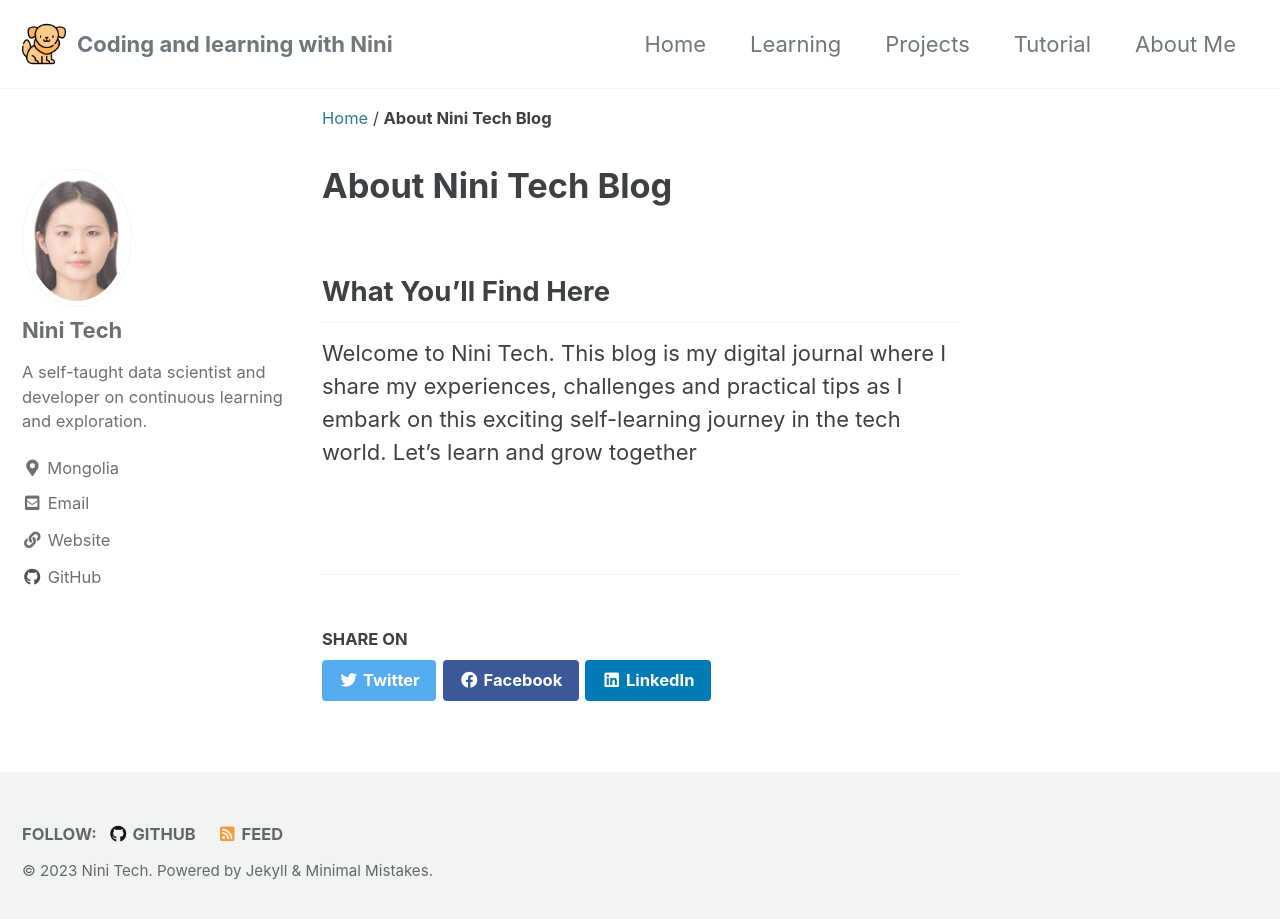
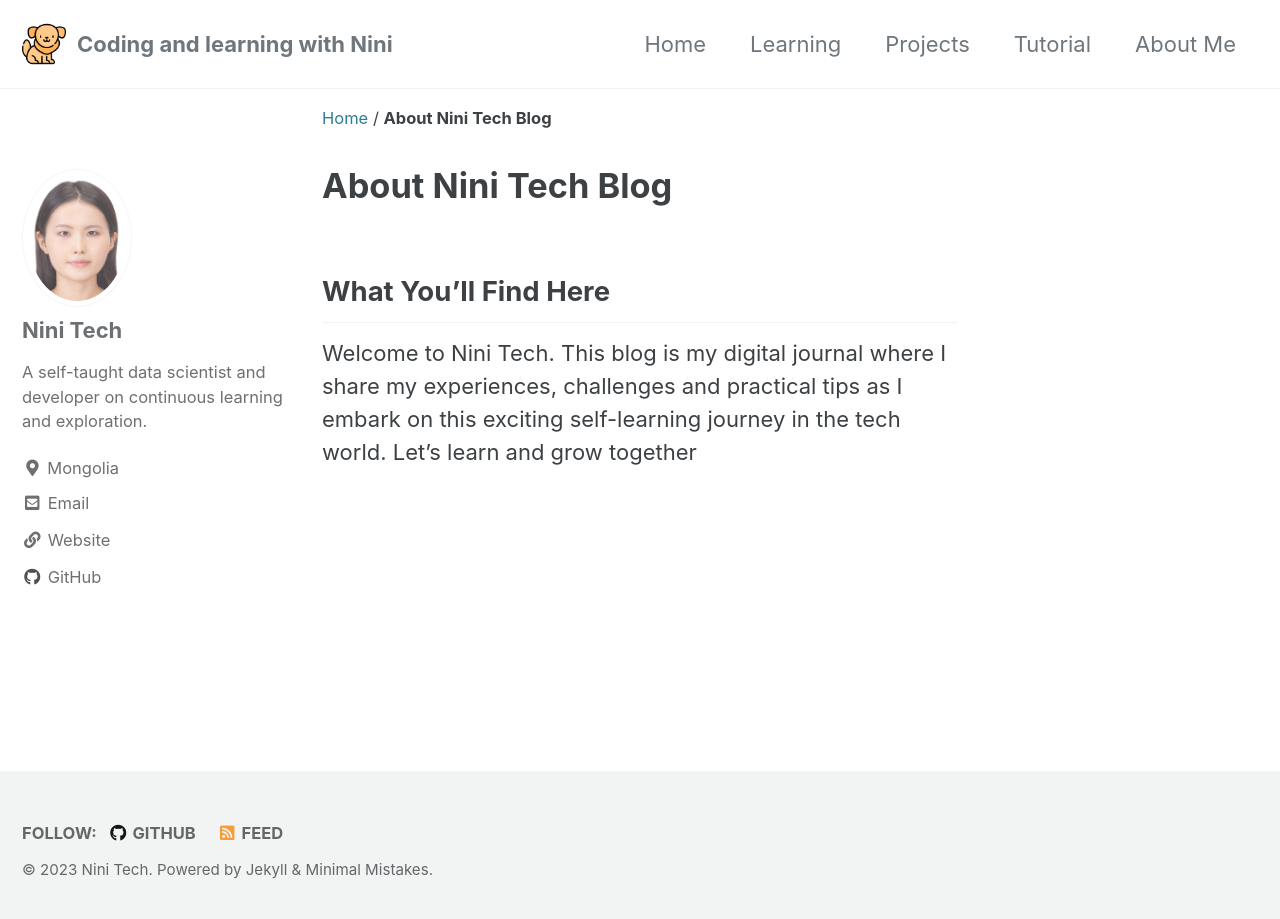
Before and after one commit to nini-dev98/nini-dev98.github.io, a Jekyll site: the page built from _pages/about.md, in a window 1280 px wide and 926 px high. Shown: the top 919 px of the window. Built offline with Jekyll 4.4.1, drawn with Linux system fonts in a browser that asks for light colours; cached includes are drawn as plain includes; some of the changed lines change nothing that is shown.

Commit message:
Turned off share on on the pages

```diff
--- a/_config.yml
+++ b/_config.yml
@@ -299,5 +299,5 @@ defaults:
       author_profile: true
       read_time: false
       comments: false
-      share: true
+      share: false
       related: false
```
